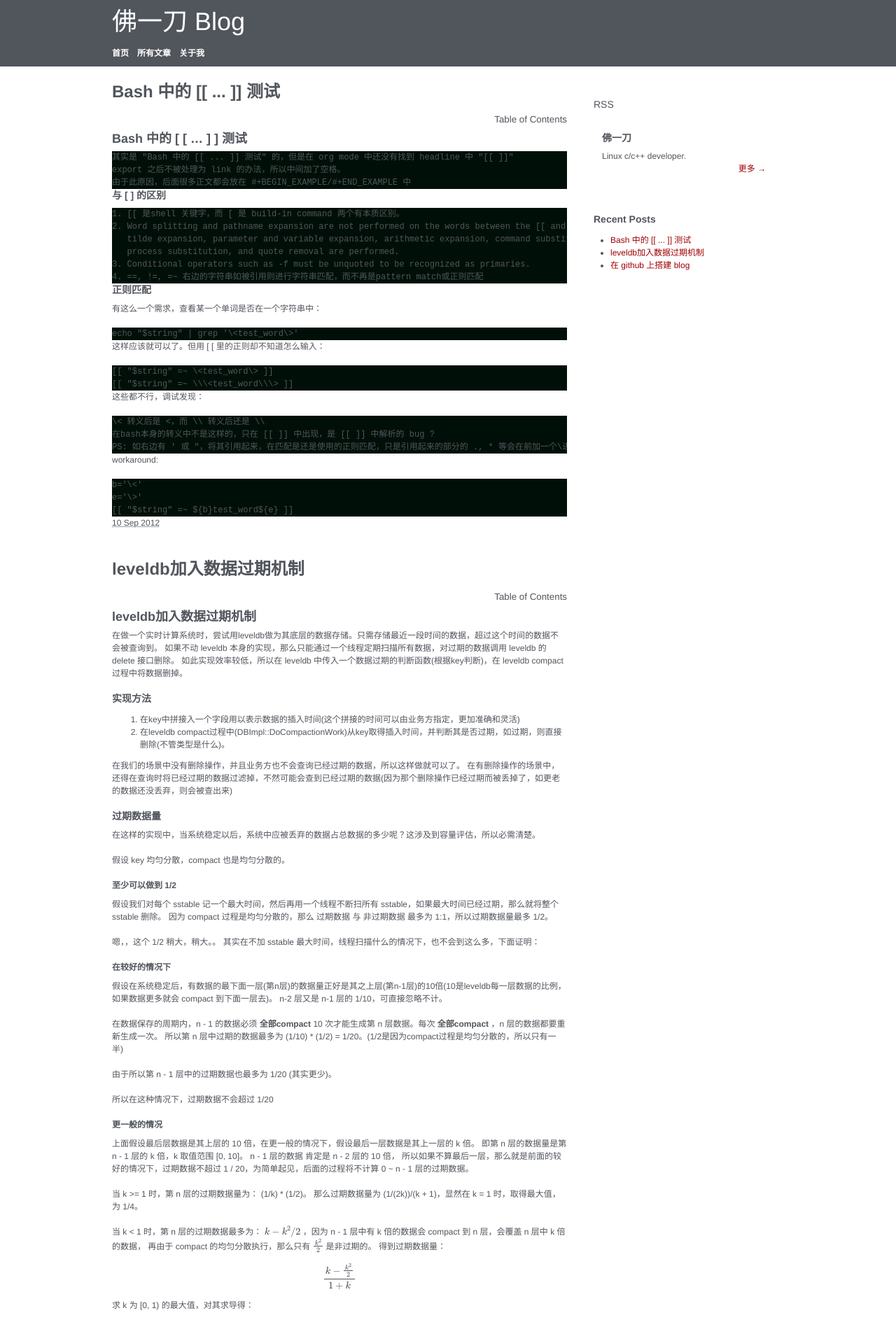
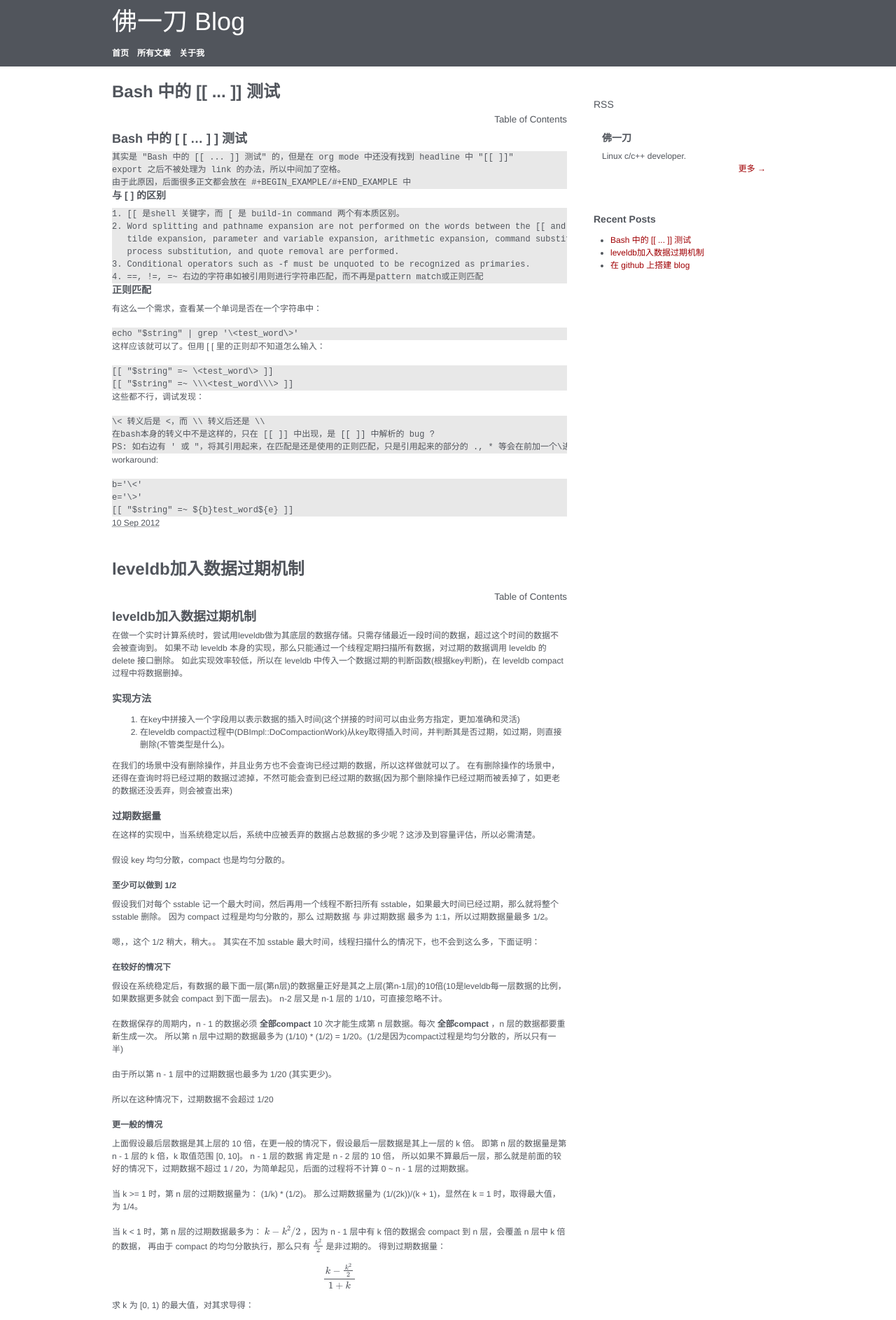
Before and after one commit to zjuliubin/zjuliubin.github.com, a Jekyll site: the page built from index.html, in a window 1280 px wide. Shown: the top 1886 px of the page at 70% size. Built offline with Jekyll 4.4.1, drawn with Linux system fonts in a browser that asks for light colours; formulas are drawn with MathJax 3; the list of posts is cut into pages by our own code.

Commit message:
Update css for example's background color.

```diff
--- a/css/screen.css
+++ b/css/screen.css
@@ -79,9 +79,13 @@
 }
 pre, code {
 	font-family: Terminus, "Courier New", "Lucida Console", Monaco, monospace;
-	background-color: #001008;
+	background-color: #e8e8e8;
 	overflow: auto;
 }
+.src* {
+	background-color: #001008;
+}
+
 textarea {
 	font: 12px/18px helvetica, arial, sans-serif;
 	padding: 3px;
```
